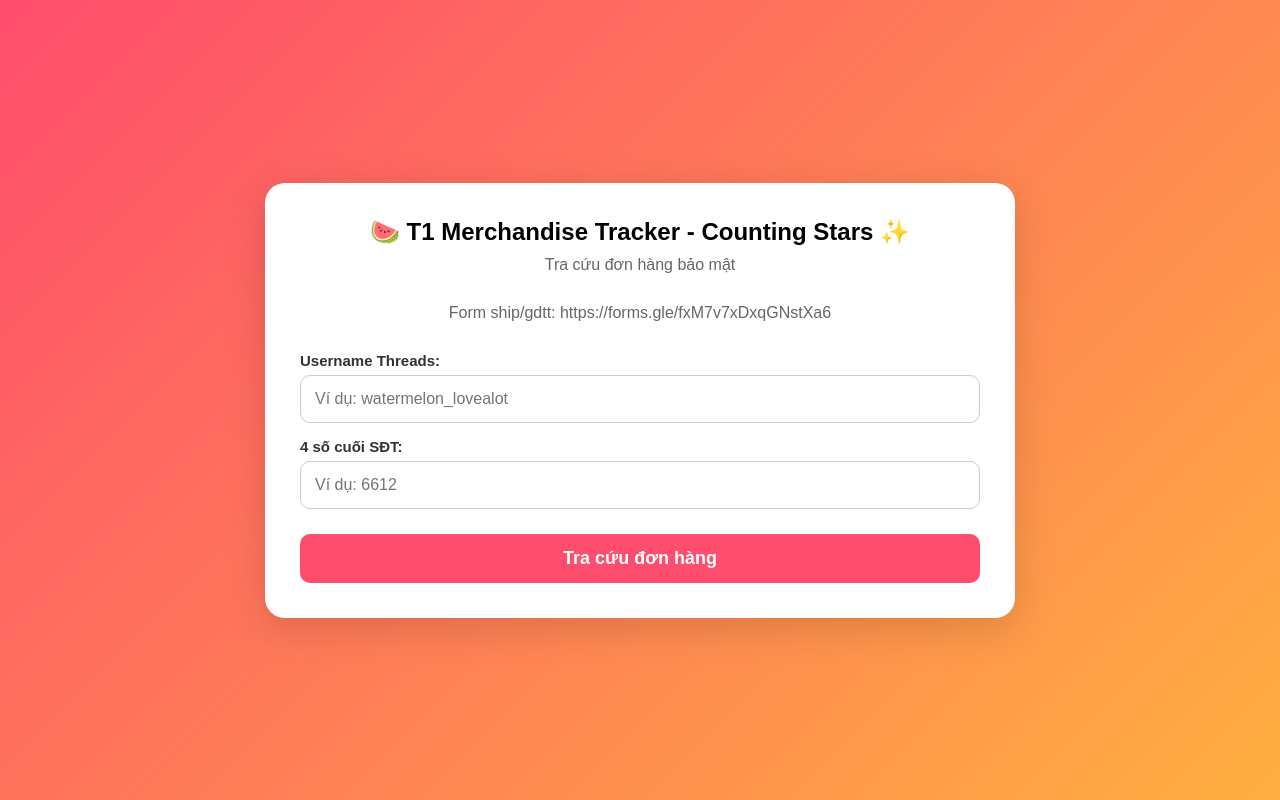
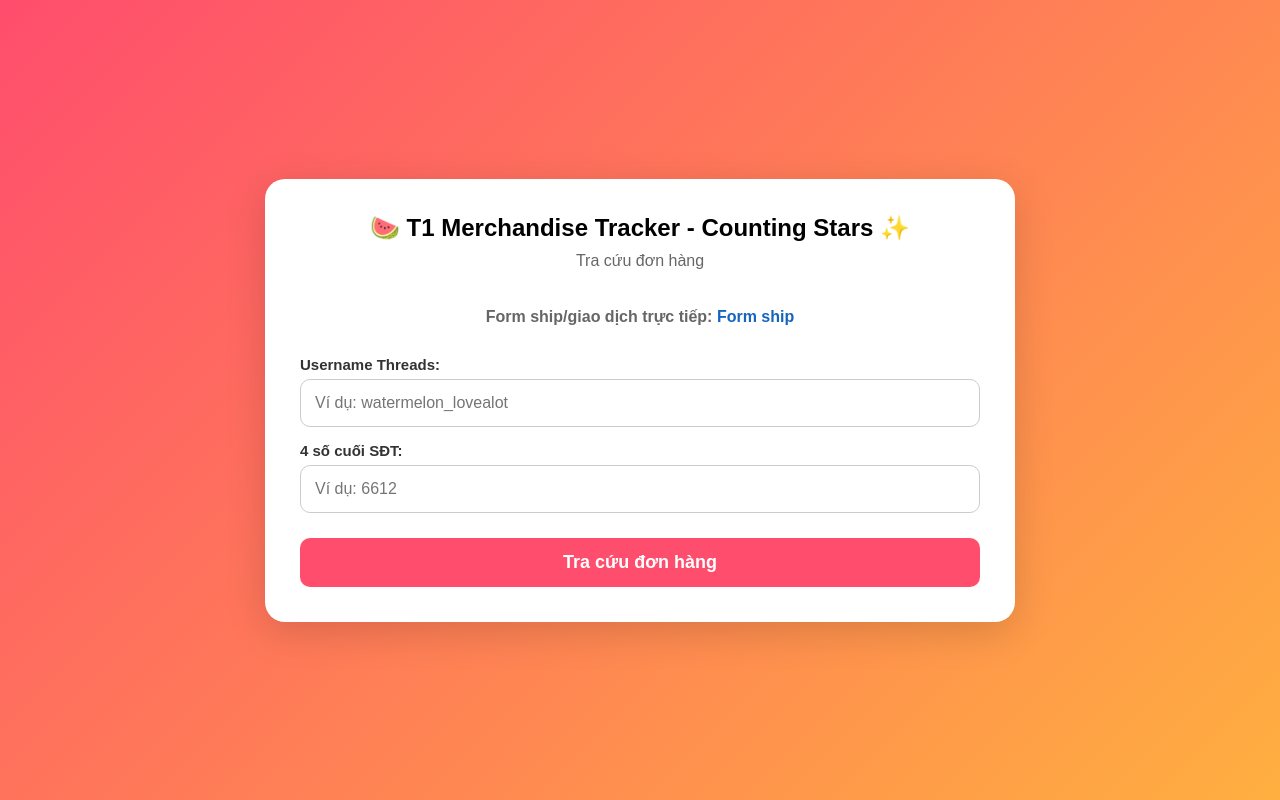
Before and after one commit to watermelon-lovealot/order-check-counting-stars, a plain HTML site: page index.html in a window 1280 px wide. Drawn offline with Linux system fonts and the light colour scheme.

Commit message:
Update index.html

```diff
--- a/index.html
+++ b/index.html
@@ -139,8 +139,12 @@
 
 <div class="card">
     <h1>🍉 T1 Merchandise Tracker - Counting Stars ✨</h1>
-    <p class="subtitle">Tra cứu đơn hàng bảo mật</p>
-    <p class="subtitle">Form ship/gdtt: https://forms.gle/fxM7v7xDxqGNstXa6</p>
+    <p class="subtitle">Tra cứu đơn hàng</p>
+
+    <p class="subtitle">
+        <b>Form ship/giao dịch trực tiếp:</b>
+        <a href="https://forms.gle/fxM7v7xDxqGNstXa6" target="_blank">Form ship</a>
+    </p>
 
     <div class="input-group">
         <label for="username">Username Threads:</label>
```
